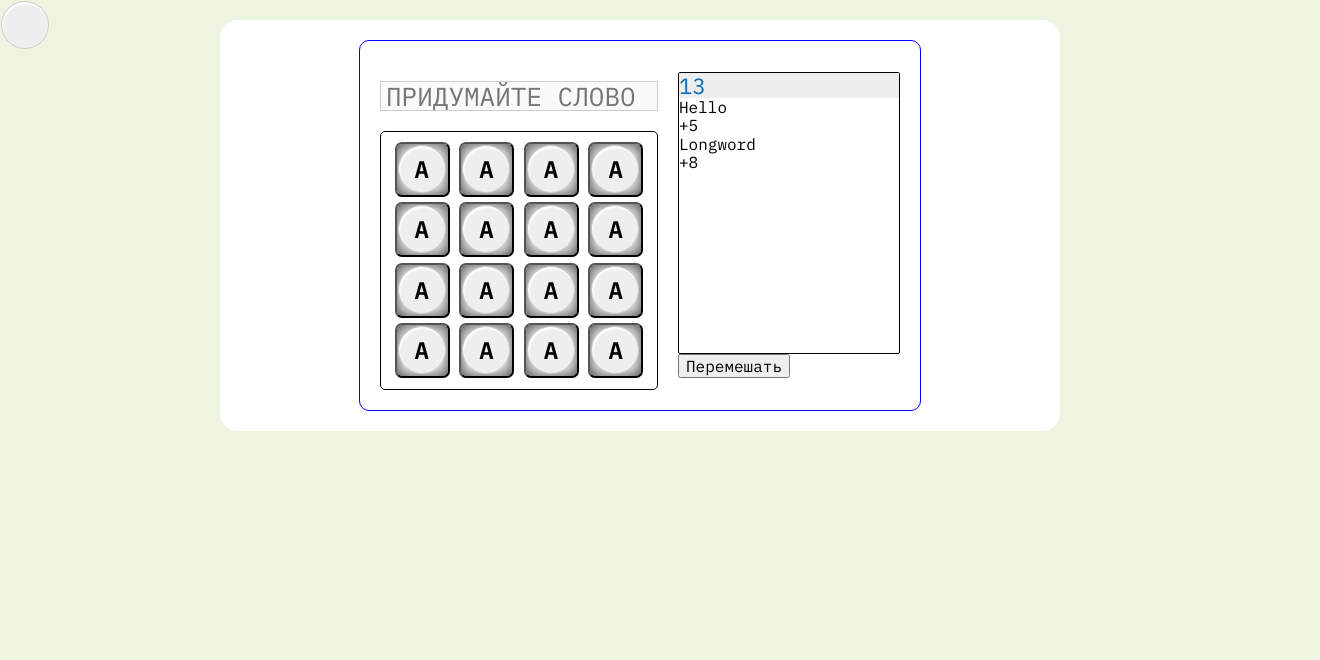
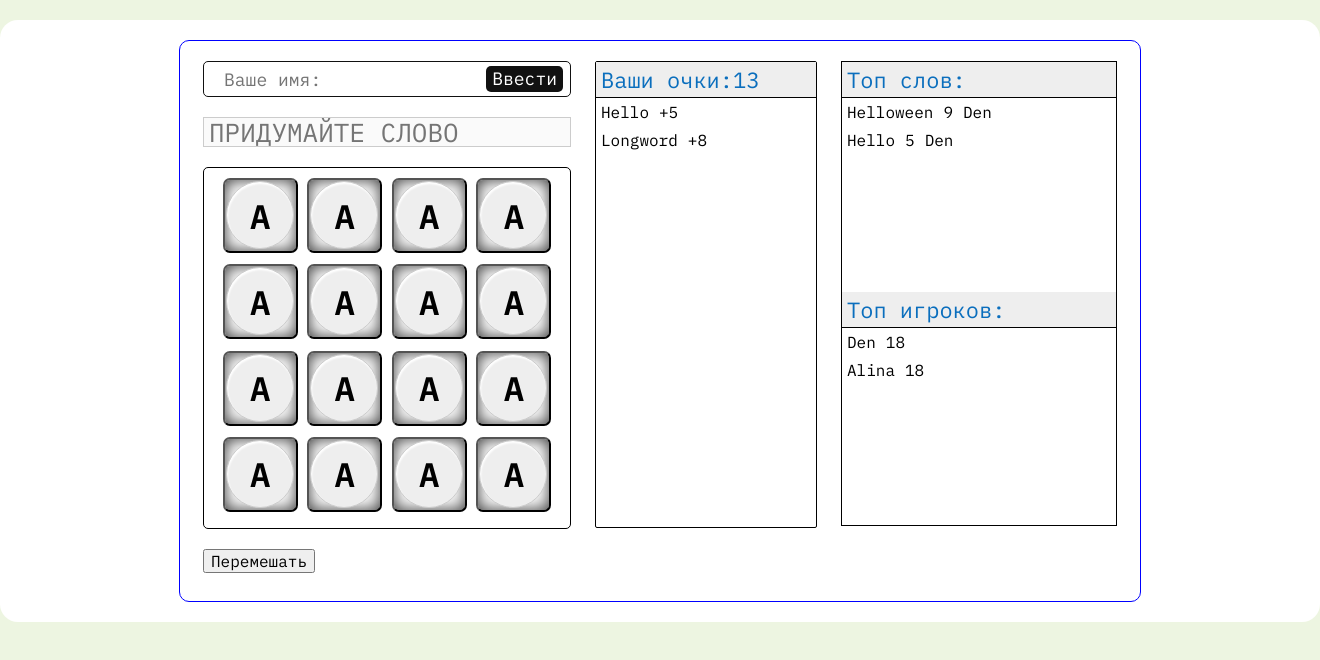
Before and after one commit to AlinaLuzanova/boggle-game, a website: page index.html in a window 1280 px wide. Shown: the whole page, 1320 px wide, since content can reach past the window. Drawn offline with Linux system fonts and the light colour scheme.

Commit message:
Added hi score

```diff
--- a/css/index.css
+++ b/css/index.css
@@ -9,21 +9,22 @@ html{
 
 body{
   background-color: #ffffff;
-  width: 800px;
+  width: 1280px;
   margin: 20px auto;
   border-radius: 18px;
   padding: 20px;
 }
 
 .container{
-  width: 520px;
+  width: 920px;
+  min-height: 520px;
   height: fit-content;
   margin: 0 auto;
   padding: 20px;
   display: flex;
   flex-direction: row;
+  flex-wrap: nowrap;
   justify-content: center;
-  align-items: center;
   background-color: #ffffff;
   border: 1px solid #0000ff;
   border-radius: 10px;
@@ -31,9 +32,50 @@ body{
 }
 
 .play-field{
-  width: 290px;
-  height: fit-content;
+  width: 40%;
+}
+
+.input-container{
+  box-sizing: border-box;
+  width: 100%;
+  height: 36px;
+  position: relative;
+}
+
+#player-name{
+  box-sizing: border-box;
+  width: 100%;
+  height: 36px;
   border-radius:5px;
+  font-size: 26px;
+  margin: 0;
+  padding: 0;
+  font-size: 18px;
+  line-height: 23.4px;
+  color: rgb(18, 18, 18, 0.4);
+  padding-left: 20px;
+  border: 1px solid  #111111 ;
+  padding-right: 120px;
+}
+
+.button--add-user{
+    color:#ffffff;
+    background-color: #111111;
+    border: none;
+    font-size: 18px;
+    padding: 0, 12px, 5px, 12px;
+    line-height: 23.4px;
+    height: 26px;
+    position: absolute;
+    right: 8px;
+    bottom: 5px;
+    transition: 500ms;
+    border-radius: 5px;
+}
+
+.button--add-user:hover {
+  background-color: rgb(7, 143, 7);
+    transition: 500ms;
 }
 
 #input-word{
@@ -47,13 +89,14 @@ body{
   padding: 5px;
   line-height: 30px;
   text-transform: uppercase;
+  color: #0a6ebd;
 }
-.button{
-  width: 55px;
-  height: 55px;
+.button--boggle{
+  width: 75px;
+  height: 75px;
   background-color: #FFF;
   color: #000;
-  font-size: 20px;
+  font-size: 34px;
   font-weight: 700;
   text-align: center;
   line-height: 34px;
@@ -63,25 +106,32 @@ body{
   cursor: pointer;
   user-select: none;
   position: relative;
+  z-index: 5;
 }
 
-button::before{
+.button--boggle:hover{
+  background-color: rgb(154, 154, 246);
+}
+
+.button--boggle::before{
   content: "";
   display: block;
   position: absolute;
-  width: 46px;
-  height: 46px;
+  width: 66px;
+  height: 66px;
   background-color: #eee;
   border: 1px solid #CCC;
   border-radius: 40px;
   box-shadow: inset 1px 2px 2px #fff;
   left: 1px;
   top: 1px;
-  z-index: 1;
+  z-index: -1;
 }
-.button.pressed{
+
+.button--boggle.pressed{
   background-color: red;
 }
+
 .btn-text{
   position: absolute;
   font-size: 24px;
@@ -92,6 +142,8 @@ button::before{
 
 .boggle{
   width: auto;
+  min-width: 340px;
+  min-height: 340px;
   margin: 0 auto;
   border: 1px solid #000000;
   border-radius: 5px;
@@ -103,9 +155,13 @@ button::before{
   padding: 10px;
 }
 
+.right-container{
+  width: 25%;
+  min-height: 512px;
+}
 .right-words{
   width: 220px;
-  height: 280px;
+  height: 465px;
   margin: 0 auto;
   border: 1px solid #000000;
   border-radius: 2px;
@@ -118,9 +174,38 @@ button::before{
   line-height: 25px;
   color: #0a6ebd;
   box-sizing: border-box;
-    background-color: #EEE;
+  background-color: #EEE;
+  display: flex;
+  border-bottom: 1px solid #000000;
+  padding: 5px;
+}
+
+.word{
+  display: flex;
+  flex-direction: row;
+  padding: 5px;
+  gap: 10px ;
 }
 
 .clearBtn{
-  align-self: flex-end;
+  margin-top: 20px;
 }
+
+.hi-score{
+  width: 30%;
+  height: 465px;
+  box-sizing: border-box;
+  border: 1px solid #000000;
+}
+
+.longest-words{
+  height: 230px;
+}
+
+.Top-players{
+  height: 230px;
+}
+
+.player-score{
+  justify-content: flex-end;
+}
--- a/index.html
+++ b/index.html
@@ -2,7 +2,7 @@
 <html lang="en">
   <head>
     <meta charset="UTF-8" />
-    <meta name="viewport" content="width=device-width" />
+    <meta name="viewport" content="width=device-width">
     <link rel="preconnect" href="https://fonts.googleapis.com" />
     <link rel="preconnect" href="https://fonts.gstatic.com" crossorigin />
     <link
@@ -16,7 +16,15 @@
   </head>
   <body>
     <div class="container">
-      <div class="play-field">
+      <div class = "play-field">
+        <div class="input-container">
+          <input
+            id="player-name"
+            type="text"
+            placeholder="Ваше имя:"
+          />
+          <button class="button button--add-user">Ввести</button>
+        </div>
           <input
             id="input-word"
             type="text"
@@ -25,55 +33,49 @@
           />
           <div class="boggle">
             <div class="row row1">
-            <button class="button btn1"><span class="btn-text">A</span></button>
-            <button class="button btn2"><span class="btn-text">A</span></button>
-            <button class="button btn3"><span class="btn-text">A</span></button>
-            <button class="button btn4"><span class="btn-text">A</span></button>
+              <button class="button--boggle btn1">A</button>
+              <button class="button--boggle btn2">A</button>
+              <button class="button--boggle btn3">A</button>
+              <button class="button--boggle btn4">A</button>
             </div>
             <div class="row row2">
-            <button class="button btn5"><span class="btn-text">A</span></button>
-            <button class="button btn6"><span class="btn-text">A</span></button>
-            <button class="button btn7"><span class="btn-text">A</span></button>
-            <button class="button btn8"><span class="btn-text">A</span></button>
+              <button class="button--boggle btn5">A</button>
+              <button class="button--boggle btn6">A</button>
+              <button class="button--boggle btn7">A</button>
+              <button class="button--boggle btn8">A</button>
             </div>
             <div class="row">
-            <button class="button btn9"><span class="btn-text">A</span></button>
-            <button class="button btn10">
-              <span class="btn-text">A</span>
-            </button>
-            <button class="button btn11">
-              <span class="btn-text">A</span>
-            </button>
-            <button class="button btn12">
-              <span class="btn-text">A</span>
-            </button>
+              <button class="button--boggle btn9">A</button>
+              <button class="button--boggle btn10">A</button>
+              <button class="button--boggle btn11">A</button>
+              <button class="button--boggle btn12">A</button>
             </div>
             <div class="row">
-            <button class="button btn13">
-              <span class="btn-text">A</span>
-            </button>
-            <button class="button btn14">
-              <span class="btn-text">A</span>
-            </button>
-            <button class="button btn15">
-              <span class="btn-text">A</span>
-            </button>
-            <button class="button btn16">
-              <span class="btn-text">A</span>
-            </button>
+              <button class="button--boggle btn13">A</button>
+              <button class="button--boggle btn14">A</button>
+              <button class="button--boggle btn15">A</button>
+              <button class="button--boggle btn16">A</button>
             </div>
           </div>
+          <button class = "clearBtn">Перемешать</button>
       </div>
       <div class="right-container">
         <div class="right-words">
-          <div class="score">13</div>
-          <div class="word">Hello</div>
-          <span class="word-length">+5</span>
-          <div class="word">Longword</div>
-          <span class="word-length">+8</span>
+          <div class="score"><span class="score-header">Ваши очки: </span><span class="score-number">13</span></div>
+          <div class="word"><span class="word-header">Hello</span><span class="word-length">+5</span></div>
+          <div class="word"><span class="word-header">Longword</span><span class="word-length">+8</span></div>
       </div>
-        <button class="clearBtn">Перемешать</button>
+      </div>
+      <div class = "hi-score">
+        <div class="longest-words">
+          <div class="score"><span class="score-header">Топ слов:</span></div>
+          <div class="word"><span class="word-header">Helloween</span><span class="word-length">9</span><span class="player">Den</span></div>
+          <div class="word"><span class="word-header">Hello</span><span class="word-length">5</span><span class="player">Den</span></div>
+        </div>
+        <div class="Top-players">
+          <div class="score"><span class="score-header">Топ игроков:</span></div>
+          <div class="word"><span class="player">Den</span><span class="player-score">18</span></div>
+          <div class="word"><span class="player">Alina</span><span class="player-score">18</span></div>
     </div>
     </div>
   </body>
-</html>
```
Lines whose indentation alone changed are shown as unchanged.
